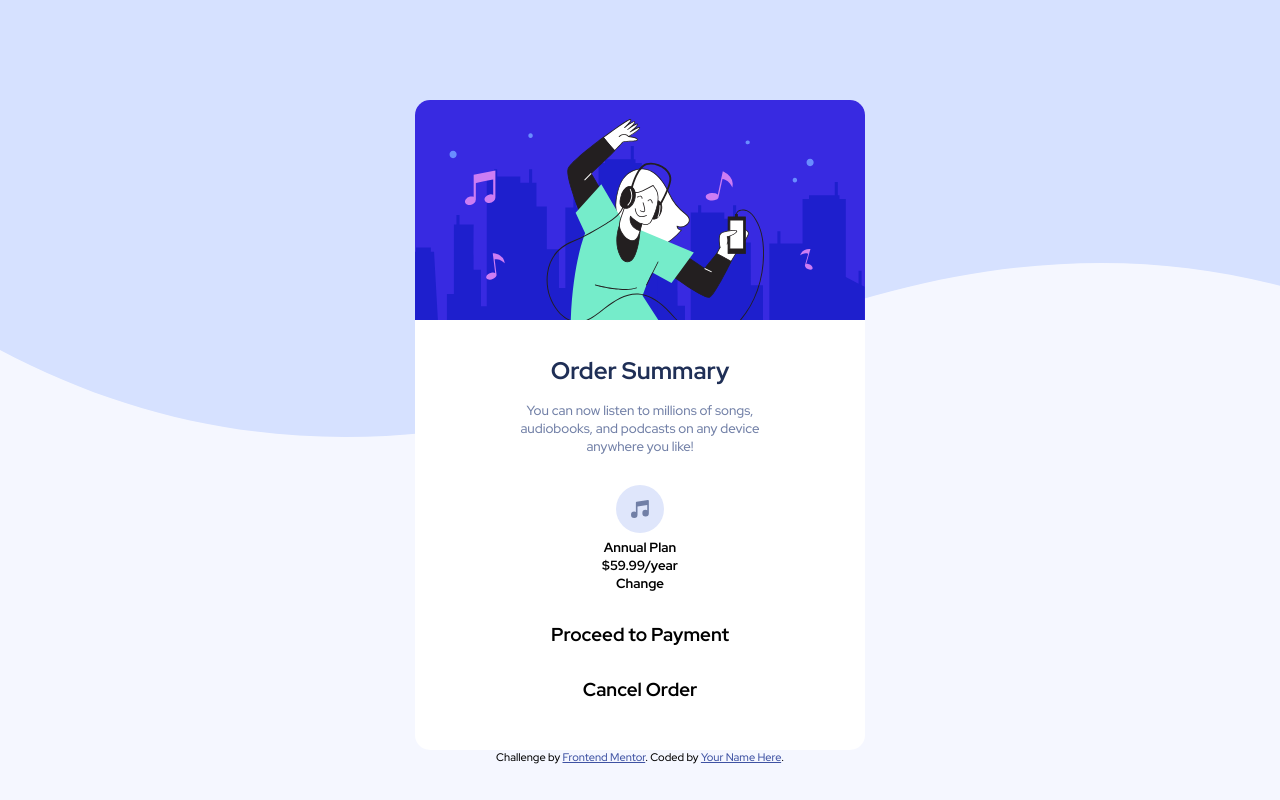
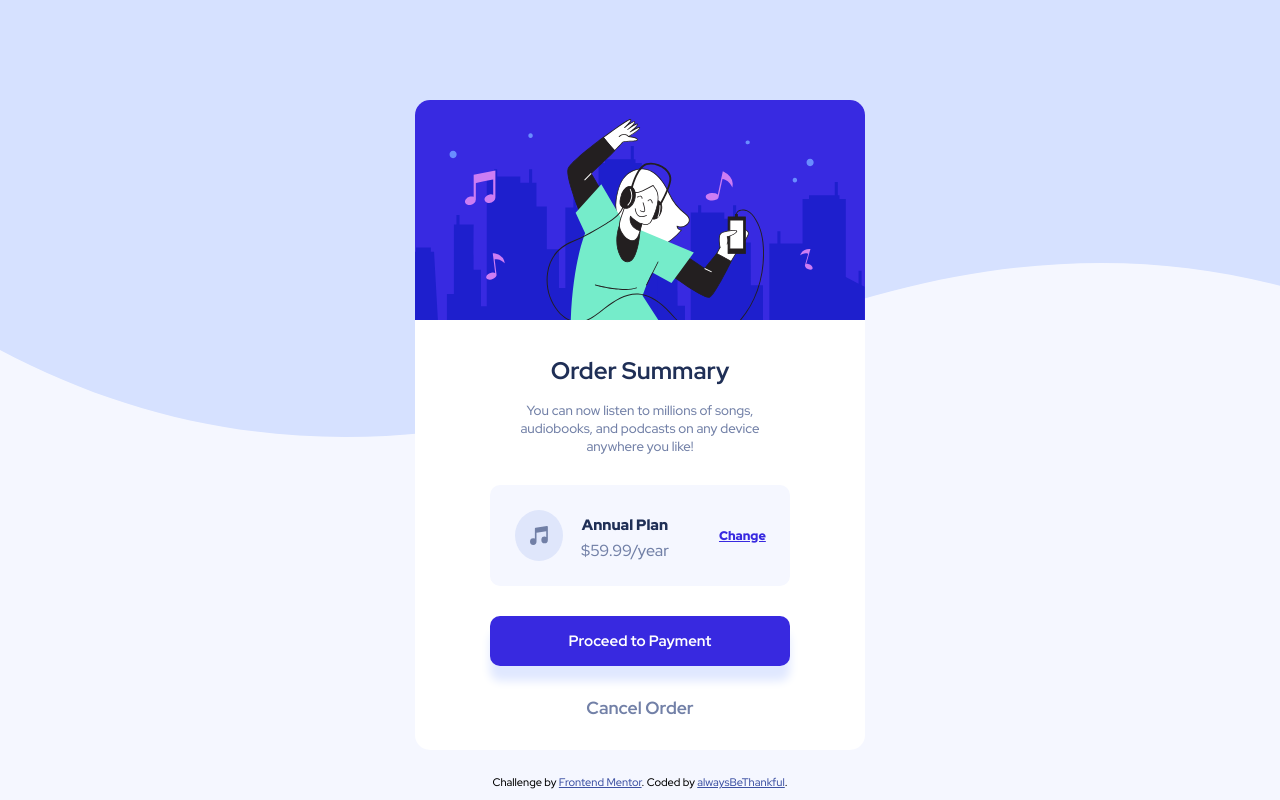
Before and after one commit to alwaysBeThankful/order-sum.github.io, a plain HTML site: page index.html in a window 1280 px wide. Drawn offline with Linux system fonts and the light colour scheme.

Commit message:
Finished desktop design

```diff
--- a/index.html
+++ b/index.html
@@ -22,9 +22,13 @@
 
     <section class="subscription">
       <img src="./images/icon-music.svg" alt="">
-      <h5>Annual Plan</h5>
-      <h5>$59.99/year</h5>
-      <h5>Change</h5>
+      <div class="sub-text">
+        <span class="payment-plan">Annual Plan</span>
+        <span class="payment-price">$59.99/year</span>
+      </div>
+      <div class="change">
+        Change
+      </div>
     </section>
 
     <section class="cta">
@@ -34,14 +38,14 @@
     <section class="cancel-cta">
       <h3>Cancel Order</h3>
     </section>
+
 </div>
-
 
 
   <!-- Attribution -->
   <div class="attribution">
     Challenge by <a href="https://www.frontendmentor.io?ref=challenge" target="_blank">Frontend Mentor</a>.
-    Coded by <a href="#">Your Name Here</a>.
+    Coded by <a href="https://github.com/alwaysBeThankful" target="_blank">alwaysBeThankful</a>.
   </div>
 </body>
 </html>
--- a/style.css
+++ b/style.css
@@ -43,7 +43,7 @@ body {
     text-align: center;
 }
 
-/* -- Subscription section -- */
+/* -- Title section -- */
 .title h2 {
     color: var(--Dark-blue);
     margin-bottom: 15px;
@@ -56,18 +56,75 @@ body {
     font-weight: 100;
 }
 
+/* -- Subscription section -- */
+.subscription {
+    display: flex;
+    background-color: var(--Very-pale-blue);
+    margin: 0 auto;
+    max-width: 250px;
+    margin-top: 30px;
+    padding: 25px;
+    border-radius: 10px;
+}
 
+.subscription img {
+    width: 50px;
+    margin-right: 18px;
+}
 
+.sub-text {
+    margin-right: 50px;
+}
 
+.subscription .payment-plan {
+    color: var(--Dark-blue);
+    font-weight: 900;
+    font-size: 15px;
+    line-height: 2;
+}
 
+.subscription .payment-price {
+    color: var(--Desaturated-blue)
+}
 
+.change {
+    display: flex;
+    justify-content: center;
+    align-self: center;
+    font-size: 12.5px;
+    text-decoration: underline;
+    color: var(--Bright-blue);
+    font-weight: 900;
+}
 
+/* -- Call to Action -- */
+.cta {
+    background-color: var(--Bright-blue);
+    max-width: 280px;
+    height: 30px;
+    margin: 0 auto;
+    margin-top: 30px;
+    padding: 10px;
+    border-radius: 10px;
+    box-shadow: 0px 15px 10px var(--Pale-blue);
+}
 
+.cta h3 {
+    text-align: center;
+    font-size: 15px;
+    margin-top: 5px;
+    color: #fff;
+}
 
+.cancel-cta {
+    font-size: 15px;
+    color: var(--Desaturated-blue)
+}
 
 
 /* -- Attribution -- */
 .attribution {
+    margin-top: 25px;
     font-size: 11px; text-align: center;
 }
 
```
